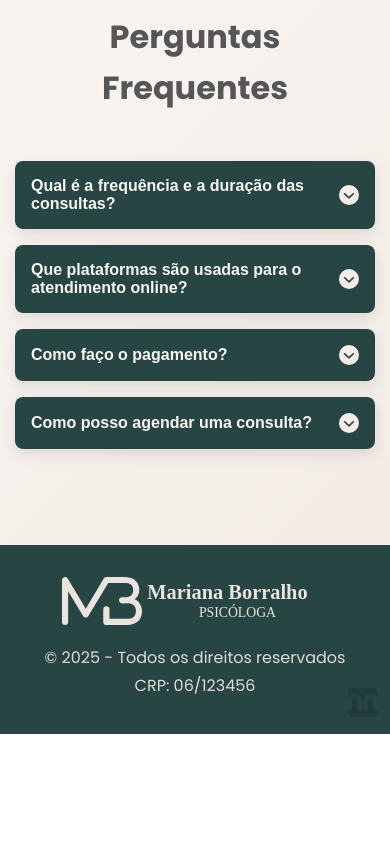
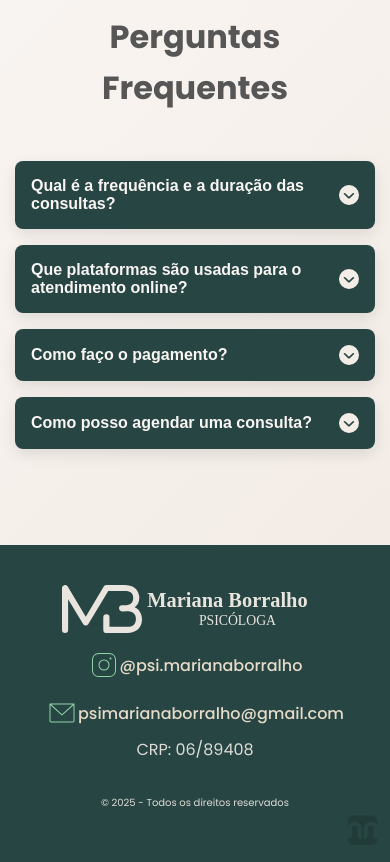
Before and after one commit to minnutti/site-mariana, a plain HTML site: page index.html in a window 390 px wide. Shown: the part 5696-6558 px from the top of the page. Before the commit the page ends 6430 px from the top, so only its background shows below. Drawn offline with Linux system fonts and the light colour scheme; a web font is replaced by a local one.

Commit message:
update layout e add botoes insta e email
Essas foram as msgs dela para alteração:

1. Meu crp 06/89408. Gostaria que vc colocasse um ícone de direcionamento para o Instagram @psi.marianaborralho
Também não colocamos e-mail. psimarianaborralho@gmail.com

1. No espaço de início no tópico 3, em vez de cuidando bem de quem amamos, trocar para orientação parental e familiar

2. Vamos mudar a ordem dos itens? Assim: ---------------OK
- início
- a psicóloga
- serviços
      - terapia virtual
     - serviços
- perguntas frequentes


Precisamos também alinhar algumas coisas no texto das perguntas frequentes, mas essa parte eu te passo depois

```diff
--- a/index.html
+++ b/index.html
@@ -21,8 +21,8 @@
             <nav class="nav">
                 <ul>
                     <li><a href="#inicio">Início</a></li>
+                    <li><a href="#psicologa">A Psicóloga</a></li>
                     <li><a href="#terapia">Serviços</a></li>
-                    <li><a href="#psicologia">A Psicóloga</a></li>
                     <li><a href="#perguntas">Perguntas Frequentes</a></li>
                     <li><a href="https://wa.me/5513991110945" class="btn-contato">Agende sua consulta</a></li>
                 </ul>
@@ -44,6 +44,28 @@
             </div>
             <div class="hero-image">
                 <img src="" alt="Imagem do slide" />
+            </div>
+        </div>
+    </section>
+
+    <!-- Conheça a Psicóloga Section -->
+    <section id="psicologa" class="conheca-psicologa">
+        <div class="container">
+            <div class="content-wrapper">
+                <div class="image-container">
+                    <img src="./images/mariana.jpeg" alt="Mariana Borralho - Psicóloga">
+                </div>
+                <div class="text-content">
+                    <h2>Conheça a Psicóloga</h2>
+                    <p>Olá! Sou <strong> Mariana Borralho</strong>, formada em Psicologia pela Universidade Católica de Santos e atuo há mais de 15 anos na área clínica e em reabilitação psicológica. Ao longo da minha trajetória, tive o privilégio de acompanhar diversas pessoas em momentos de grande transformação e superação.</p>
+
+                    <p>Meu trabalho é baseado na Terapia Cognitivo-Comportamental (TCC) e na Análise do Comportamento Aplicada (ABA), sempre com foco no acolhimento, empatia e construção de um vínculo terapêutico verdadeiro. Acredito que cada pessoa merece ser ouvida com atenção e respeito, especialmente em momentos de transição, como a experiência de viver fora do seu país de origem.</p>
+
+                    <p>Se você está passando por desafios emocionais, dificuldades de adaptação ou busca por mais equilíbrio e bem-estar, estou aqui para te acompanhar nesse processo com escuta ativa e suporte técnico.</p>
+
+                    <a href="https://wa.me/5513991110945" class="btn-agendar">Agende sua consulta</a>
+
+                </div>
             </div>
         </div>
     </section>
@@ -78,7 +100,7 @@
                     </button>
                 </div>
                 <div class="card">
-                    <h3>Orientação parental e familiar </h3>
+                    <h3>Orientação parental e familiar</h3>
                     <img src="./images/image3.jpg">
                     <br><br>
                     <p>Cuidando bem de quem amamos.</p>
@@ -106,28 +128,6 @@
                 <div class="card">
                     <h3>Atendimento com cuidado, ética e sigilo</h3>
                     <p>A terapia online é segura, ética e sigilosa. Tudo é feito com máxima seriedade e ética na terapia presencial, seguindo as diretrizes do Conselho Federal de Psicologia, ética e qualidade com respeito, escuta e profissionalismo.</p>
-                </div>
-            </div>
-        </div>
-    </section>
-
-    <!-- Conheça a Psicóloga Section -->
-    <section id="psicologia" class="conheca-psicologa">
-        <div class="container">
-            <div class="content-wrapper">
-                <div class="image-container">
-                    <img src="./images/mariana.jpeg" alt="Mariana Borralho - Psicóloga">
-                </div>
-                <div class="text-content">
-                    <h2>Conheça a Psicóloga</h2>
-                    <p>Olá! Sou <strong> Mariana Borralho</strong>, formada em Psicologia pela Universidade Católica de Santos e atuo há mais de 15 anos na área clínica e em reabilitação psicológica. Ao longo da minha trajetória, tive o privilégio de acompanhar diversas pessoas em momentos de grande transformação e superação.</p>
-
-                    <p>Meu trabalho é baseado na Terapia Cognitivo-Comportamental (TCC) e na Análise do Comportamento Aplicada (ABA), sempre com foco no acolhimento, empatia e construção de um vínculo terapêutico verdadeiro. Acredito que cada pessoa merece ser ouvida com atenção e respeito, especialmente em momentos de transição, como a experiência de viver fora do seu país de origem.</p>
-
-                    <p>Se você está passando por desafios emocionais, dificuldades de adaptação ou busca por mais equilíbrio e bem-estar, estou aqui para te acompanhar nesse processo com escuta ativa e suporte técnico.</p>
-
-                    <a href="https://wa.me/5513991110945" class="btn-agendar">Agende sua consulta</a>
-
                 </div>
             </div>
         </div>
@@ -195,8 +195,20 @@
                         </a>
                     </div>
                     <div class="footer-info">
-                        <p>&copy; 2025 - Todos os direitos reservados</p>
-                        <p>CRP: 06/123456</p>
+                        <div class="redes">
+                            <a href="https://instagram.com/psi.marianaborralho">
+                                <img src="./assets/instagram-logo.svg" class="rede-logo">
+                                <p>@psi.marianaborralho</p>
+                            </a>
+                            <a href="mailto:psimarianaborralho@gmail.com">
+                                <img src="./assets/mail-logo.svg" class="rede-logo">
+                                <p>psimarianaborralho@gmail.com</p>
+                            </a>
+                        </div>
+                        <p>CRP: 06/89408</p>
+                        <br>
+                        <p class="copy">&copy; 2025 - Todos os direitos reservados</p>
+
                     </div>
                 </div>
             </div>
--- a/script.js
+++ b/script.js
@@ -162,12 +162,12 @@ document.addEventListener("DOMContentLoaded", function () {
     },
     {
       image: "./images/image2.jpg",
-      text: "Acompanhamento psicológico individual",
+      text: "Acompanhamento Psicológico Individual",
       buttonLink: "https://wa.me/5513991110945",
     },
     {
       image: "./images/image3.jpg",
-      text: "Cuidando bem de quem amamos",
+      text: "Orientação Parental e Familiar",
       buttonLink: "https://wa.me/5513991110945",
     },
   ];
--- a/style.css
+++ b/style.css
@@ -8,12 +8,15 @@
   --color-destaques: #274543;
   --color-details: #c4c7b2;
   --color-text: #565656;
+  --color-light-green: #8FD5A6;
 
   --filter-bg1: filter: brightness(0) saturate(100%) invert(87%) sepia(2%) saturate(710%) hue-rotate(326deg) brightness(113%) contrast(95%);
   --filter-bg2: brightness(0) saturate(100%) invert(96%) sepia(33%) saturate(389%) hue-rotate(296deg) brightness(104%) contrast(91%);
   --filter-destaques: filter: brightness(0) saturate(100%) invert(18%) sepia(10%) saturate(2036%) hue-rotate(127deg) brightness(99%) contrast(80%);
   --filter-details: filter: brightness(0) saturate(100%) invert(88%) sepia(23%) saturate(162%) hue-rotate(29deg) brightness(91%) contrast(80%);
   --filter-text: filter: brightness(0) saturate(100%) invert(31%) sepia(0%) saturate(1250%) hue-rotate(151deg) brightness(101%) contrast(86%);
+  --filter-aqua: invert(56%) sepia(73%) saturate(2098%) hue-rotate(157deg) brightness(105%) contrast(109%);
+  --filter-light-green: invert(84%) sepia(7%) saturate(1495%) hue-rotate(87deg) brightness(92%) contrast(92%);
 }
 
 * {
@@ -575,7 +578,8 @@ a.btn-agendar {
 .footer {
   background-color: var(--color-destaques);
   color: var(--color-bg2);
-  padding: 2rem 0;
+  padding-top: 2.5rem;
+  padding-bottom: 3rem;
   position: relative;
   bottom: 0;
   width: 100%;
@@ -589,6 +593,11 @@ a.btn-agendar {
 
 .footer-content .logo {
   filter: var(--filter-bg2);
+}
+
+.footer-content .logo-img {
+  max-height: 60px;
+  width: auto;
 }
 
 .footer-logo {
@@ -608,13 +617,40 @@ a.btn-agendar {
   margin: 0;
 }
 
-.footer-info {
-  text-align: right;
-}
 
 .footer-info p {
   margin: 0.2rem 0;
   opacity: 0.9;
+}
+
+.footer-info .copy{
+  font-size: 10px;
+}
+
+.redes{
+  display: flex;
+  justify-content: flex-end;
+  align-items: center;
+  gap: 1rem;
+  margin-bottom: 0.5rem;
+}
+
+.redes a {
+  display: flex;
+  align-items: center;
+  text-decoration: none;
+  font-weight: 500;
+  font-size: 1rem;
+  color: #faebd7;
+}
+
+.redes a img{
+  max-height: 2em;
+  width: auto;
+}
+
+.rede-logo{
+  filter: var(--filter-light-green);
 }
 
 .minnutti-logo {
@@ -655,6 +691,10 @@ footer a:hover svg {
   width: 40px;
   height: auto;
   filter: var(--filter-bg2);
+}
+
+.btn-float:hover {
+  filter: var(--filter-light-green);
 }
 
 #floatingBtn.show {
@@ -781,6 +821,12 @@ footer a:hover svg {
     text-align: center;
   }
 
+  .footer-info .redes{
+    flex-direction: column;
+    align-items: center;
+    text-align: center;
+  }
+
   .terapia-virtual h2,
   .perguntas-frequentes h2 {
     font-size: 2rem;
@@ -794,6 +840,14 @@ footer a:hover svg {
     bottom: 1.5rem;
     right: 1.5rem;
     padding: 0.8rem;
+  }
+
+  /* footer-info no cel */
+
+    .footer-info {
+    flex-direction: column;
+    align-items: center;
+    text-align: center;
   }
 }
 
```
Also changed, not shown: assets/instagram-logo.svg (added), assets/mail-logo.svg (added), 1 other file.
